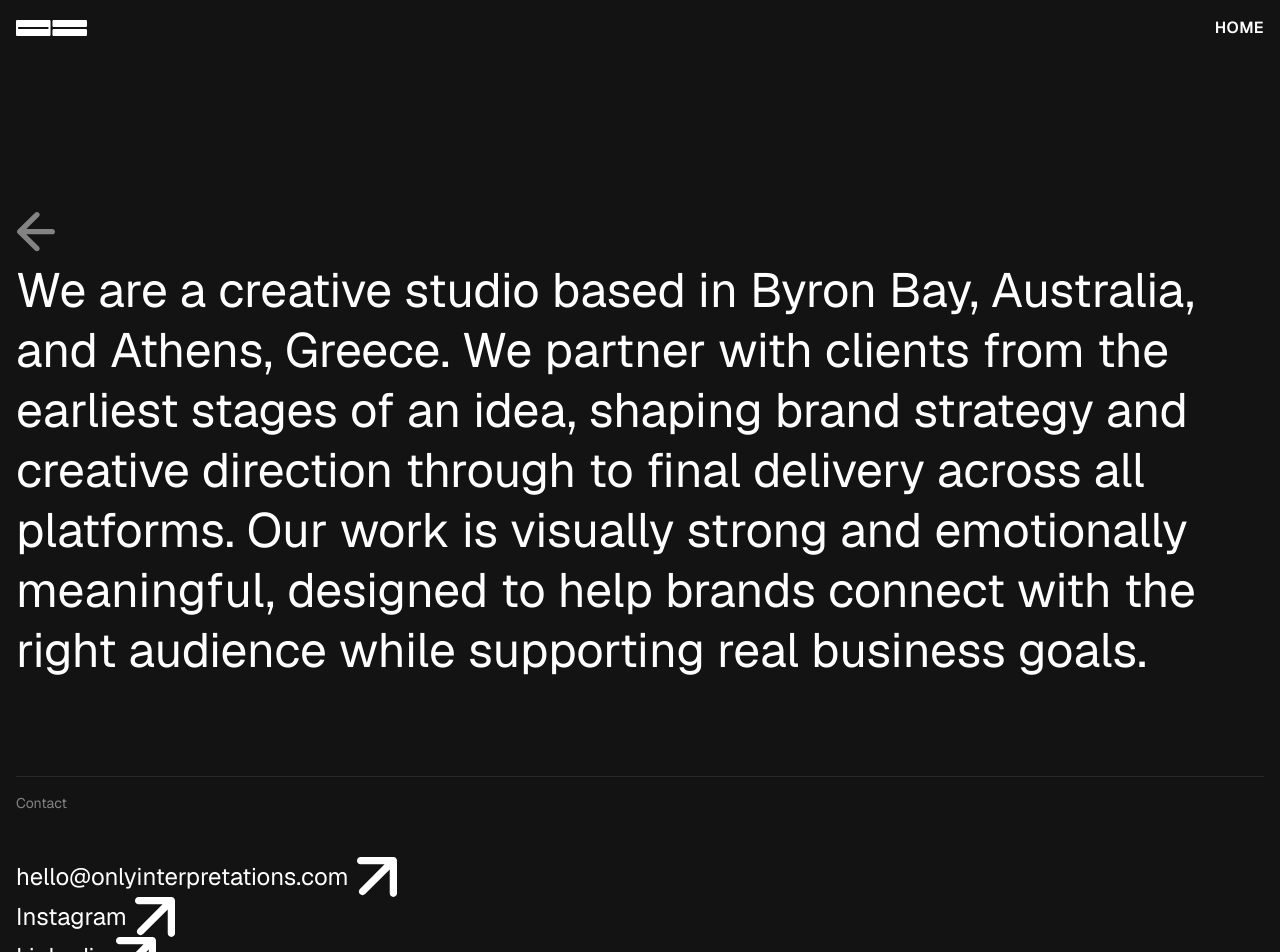
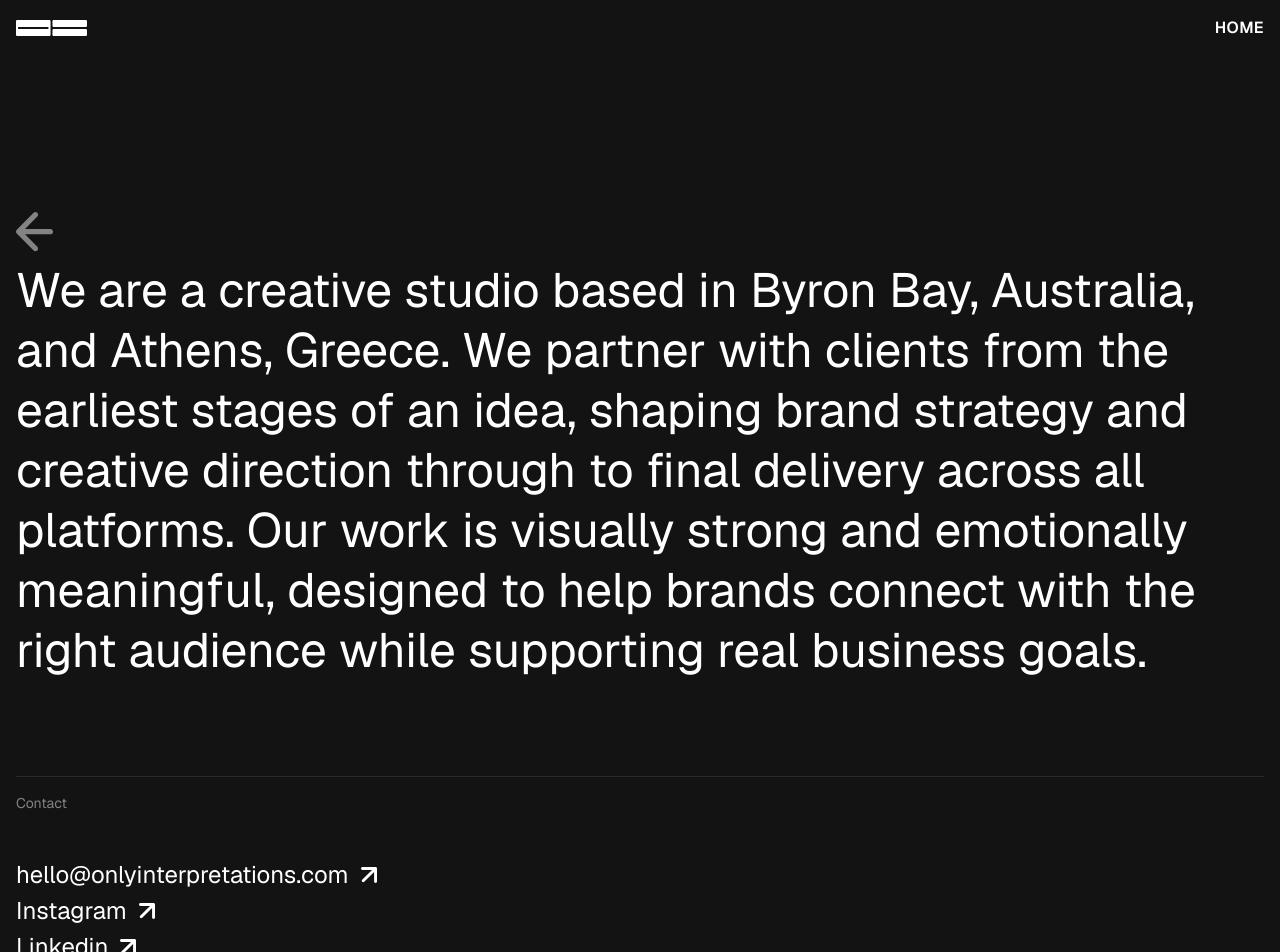
Before and after one commit to only-interpretations/onlyinterpretations, a Next.js app: page /info in a window 1280 px wide. Shown: the top 952 px of the page. Built offline with nearby package versions, Linux system fonts and the light colour scheme.

Commit message:
fixed client logos and arrows

```diff
--- a/app/info/page.tsx
+++ b/app/info/page.tsx
@@ -21,7 +21,7 @@ export default function Info() {
 
         <div className="flex flex-col gap-2 items-start">
           <a href="/">
-            <img src={BACK_ARROW} alt="Back" className="w-10 h-10 shrink-0 object-contain" />
+            <img src={BACK_ARROW} alt="Back" className="h-10 w-auto object-contain" />
           </a>
           <h1 className="text-white font-normal text-[28px]/[38px] md:text-[48px]/[60px]">
             We are a creative studio based in Byron Bay, Australia, and Athens, Greece.
@@ -37,19 +37,28 @@ export default function Info() {
           <div className="flex flex-col gap-11 pt-2">
             <h4 className="text-[#838383] text-sm font-normal">Contact</h4>
             <div className="flex flex-col items-start">
-              {/* FIXED: Applied shrink-0 object-contain to info icons */}
+
               <a href="mailto:hello@onlyinterpretations.com" className="flex items-center text-white text-2xl leading-9 hover:opacity-60 transition-opacity group">
                 <span>hello@onlyinterpretations.com</span>
-                <img src={ARROW_EMAIL} alt="" className="w-10 h-10 ml-2 shrink-0 object-contain" />
+                <div className="w-6 h-6 flex items-center justify-center shrink-0 ml-2">
+                  <img src={ARROW_EMAIL} alt="" className="w-4 h-4 object-contain" />
+                </div>
               </a>
+
               <a href="https://www.instagram.com/only.interpretations/" target="_blank" rel="noopener noreferrer" className="flex items-center text-white text-2xl leading-9 hover:opacity-60 transition-opacity group">
                 <span>Instagram</span>
-                <img src={ARROW_SOCIAL} alt="" className="w-10 h-10 ml-2 shrink-0 object-contain" />
+                <div className="w-6 h-6 flex items-center justify-center shrink-0 ml-2">
+                  <img src={ARROW_SOCIAL} alt="" className="w-4 h-4 object-contain" />
+                </div>
               </a>
+
               <a href="https://www.linkedin.com/company/onlyinterpretations" target="_blank" rel="noopener noreferrer" className="flex items-center text-white text-2xl leading-9 hover:opacity-60 transition-opacity group">
                 <span>Linkedin</span>
-                <img src={ARROW_SOCIAL} alt="" className="w-10 h-10 ml-2 shrink-0 object-contain" />
+                <div className="w-6 h-6 flex items-center justify-center shrink-0 ml-2">
+                  <img src={ARROW_SOCIAL} alt="" className="w-4 h-4 object-contain" />
+                </div>
               </a>
+
             </div>
           </div>
         </section>
--- a/app/page.tsx
+++ b/app/page.tsx
@@ -1,8 +1,13 @@
 const LOGO = "/logo.svg"
-const CLIENTS = "https://www.figma.com/api/mcp/asset/1115bdbb-c5f2-4ec5-b5f4-39616d5b43d0"
 const ARROW_EMAIL = "/arrow.svg"
 const ARROW_SOCIAL = "/arrow.svg"
 const FOOTER = "/mainlogo.svg"
+
+const CLIENT_1 = "/lndr.svg"
+const CLIENT_2 = "/vans.svg"
+const CLIENT_3 = "/valet.svg"
+const CLIENT_4 = "/onlyholy.svg"
+const CLIENT_5 = "/monoverse.svg"
 
 const col1 = ['Brand Strategy', 'Brand Identity', 'Digital Design', 'Graphic Design']
 const col2 = ['Art Direction', 'Photography', 'Illustration', 'Motion Design']
@@ -31,8 +36,12 @@ export default function Home() {
           <div className="border-t border-[#2a2a2a]" />
           <div className="flex flex-col gap-11 pt-2">
             <h4 className="text-[#838383] text-sm font-normal">Clients</h4>
-            <div className="flex items-start">
-              <img src={CLIENTS} alt="Client logos" className="h-7 w-auto object-contain object-left" />
+            <div className="flex flex-wrap items-center gap-x-[56px] md:gap-x-[72px] gap-y-[28px] max-w-full">
+              <img src={CLIENT_1} alt="LNDR" className="h-6 w-auto object-contain" />
+              <img src={CLIENT_2} alt="Vans" className="h-6 w-auto object-contain" />
+              <img src={CLIENT_3} alt="Valet" className="h-6 w-auto object-contain" />
+              <img src={CLIENT_4} alt="Only Holy" className="h-6 w-auto object-contain" />
+              <img src={CLIENT_5} alt="Monoverse" className="h-6 w-auto object-contain" />
             </div>
           </div>
         </section>
@@ -41,7 +50,6 @@ export default function Home() {
           <div className="border-t border-[#2a2a2a]" />
           <div className="flex flex-col gap-11 pt-2">
             <h4 className="text-[#838383] text-sm font-normal">Services</h4>
-            {/* FIXED: Replaced flex gap-256 with responsive CSS Grid columns */}
             <div className="grid grid-cols-1 md:grid-cols-3 gap-8 max-w-5xl">
               <div>{col1.map(s => <p key={s} className="text-white text-2xl leading-8 whitespace-nowrap">{s}</p>)}</div>
               <div>{col2.map(s => <p key={s} className="text-white text-2xl leading-8 whitespace-nowrap">{s}</p>)}</div>
@@ -70,18 +78,23 @@ export default function Home() {
           <div className="flex flex-col gap-11 pt-2">
             <h4 className="text-[#838383] text-sm font-normal">Contact</h4>
             <div className="flex flex-col items-start">
-              {/* FIXED: Applied shrink-0 object-contain to icons to prevent stretching */}
               <a href="mailto:hello@onlyinterpretations.com" className="flex items-center text-white text-2xl leading-9 hover:opacity-60 transition-opacity group">
                 <span>hello@onlyinterpretations.com</span>
-                <img src={ARROW_EMAIL} alt="" className="w-10 h-10 ml-2 shrink-0 object-contain" />
+                <div className="w-6 h-6 flex items-center justify-center shrink-0 ml-2">
+                  <img src={ARROW_EMAIL} alt="" className="w-4 h-4 object-contain" />
+                </div>
               </a>
               <a href="https://www.instagram.com/only.interpretations/" target="_blank" rel="noopener noreferrer" className="flex items-center text-white text-2xl leading-9 hover:opacity-60 transition-opacity group">
                 <span>Instagram</span>
-                <img src={ARROW_SOCIAL} alt="" className="w-10 h-10 ml-2 shrink-0 object-contain" />
+                <div className="w-6 h-6 flex items-center justify-center shrink-0 ml-2">
+                  <img src={ARROW_SOCIAL} alt="" className="w-4 h-4 object-contain" />
+                </div>
               </a>
               <a href="https://www.linkedin.com/company/onlyinterpretations" target="_blank" rel="noopener noreferrer" className="flex items-center text-white text-2xl leading-9 hover:opacity-60 transition-opacity group">
                 <span>Linkedin</span>
-                <img src={ARROW_SOCIAL} alt="" className="w-10 h-10 ml-2 shrink-0 object-contain" />
+                <div className="w-6 h-6 flex items-center justify-center shrink-0 ml-2">
+                  <img src={ARROW_SOCIAL} alt="" className="w-4 h-4 object-contain" />
+                </div>
               </a>
             </div>
           </div>
```
Also changed, not shown: public/valet.svg (added), public/vans.svg (added).
